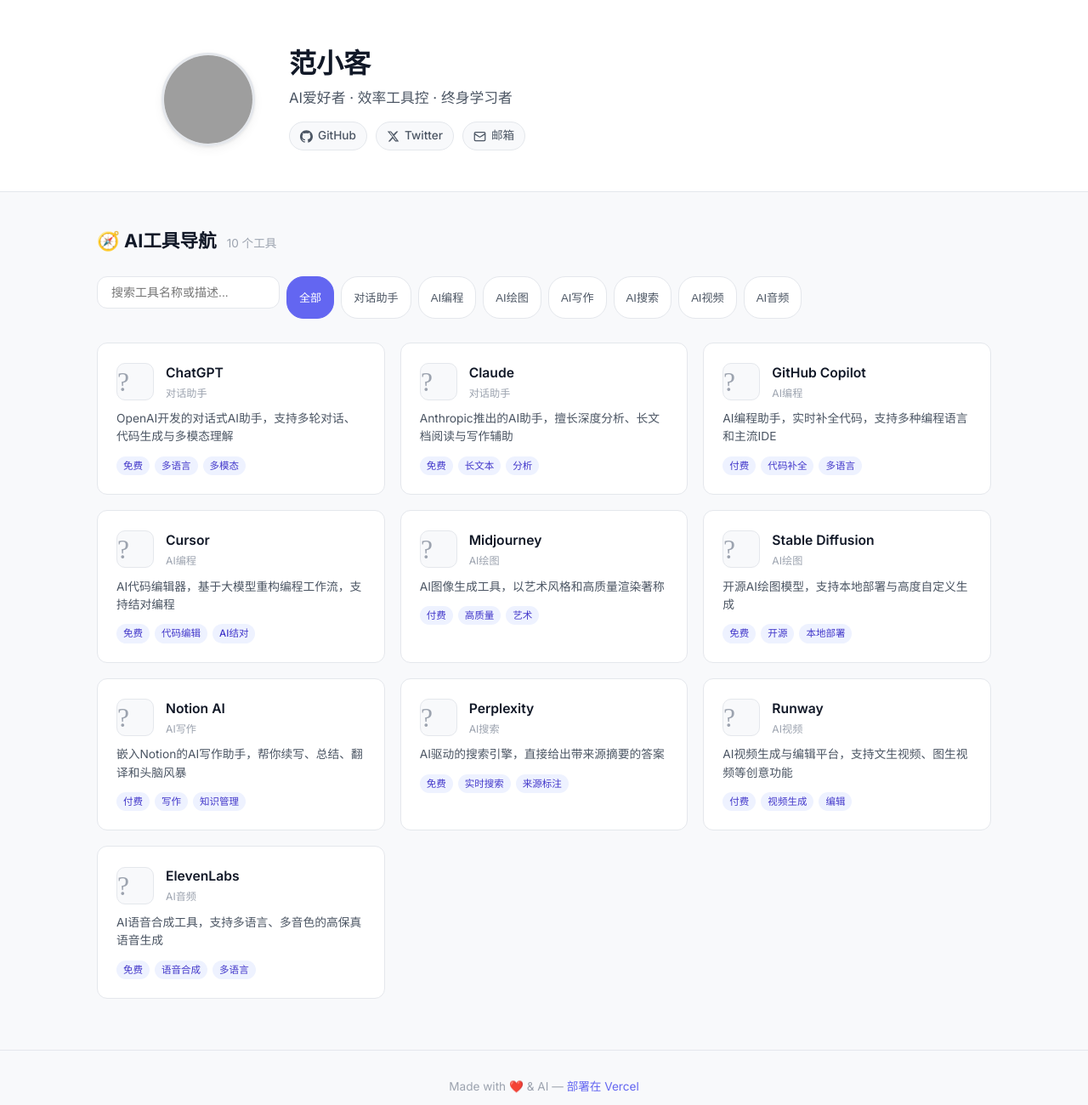
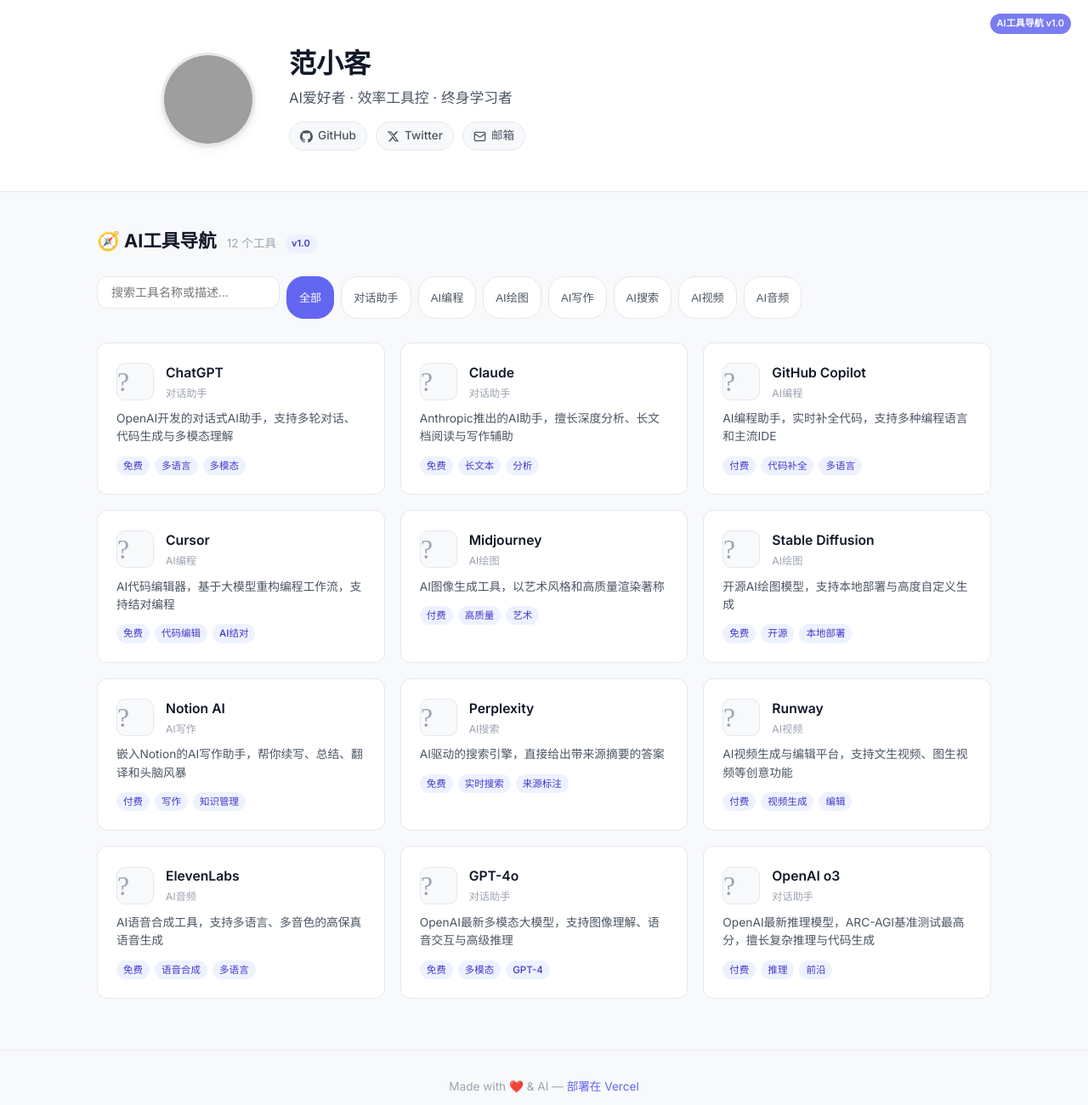
Before and after one commit to xifengfan/personal-homepage, a website: page index.html in a window 1280 px wide. Shown: the whole page at 85% size. Drawn offline with Linux system fonts and the light colour scheme; grey boxes are pictures that could not be loaded.

Commit message:
feat: V1.0 新增工具(OpenAI o3/GPT-4o)+版本标记+header增强

```diff
--- a/data.js
+++ b/data.js
@@ -137,5 +137,27 @@ const toolsData = [
     tags: ["免费", "语音合成", "多语言"],
     isFeatured: false,
     createdAt: "2026-05-20T00:00:00Z"
+  },
+  {
+    id: "openai-o3-001",
+    name: "GPT-4o",
+    description: "OpenAI最新多模态大模型，支持图像理解、语音交互与高级推理",
+    category: "对话助手",
+    icon: "https://www.google.com/s2/favicons?domain=openai.com&sz=64",
+    url: "https://chatgpt.com",
+    tags: ["免费", "多模态", "GPT-4"],
+    isFeatured: true,
+    createdAt: "2026-05-23T00:00:00Z"
+  },
+  {
+    id: "openai-o3-002",
+    name: "OpenAI o3",
+    description: "OpenAI最新推理模型，ARC-AGI基准测试最高分，擅长复杂推理与代码生成",
+    category: "对话助手",
+    icon: "https://www.google.com/s2/favicons?domain=openai.com&sz=64",
+    url: "https://openai.com/index/openai-o3",
+    tags: ["付费", "推理", "前沿"],
+    isFeatured: true,
+    createdAt: "2026-05-23T00:00:00Z"
   }
 ];
--- a/index.html
+++ b/index.html
@@ -11,6 +11,7 @@
 <body>
 
   <!-- ===================== 个人简介区 ===================== -->
+  <div class="version-badge">AI工具导航 v1.0</div>
   <header class="hero">
     <div class="hero-inner">
       <div class="avatar-wrap">
@@ -33,7 +34,10 @@
   <main class="container">
     <div class="section-header">
       <h2>🧭 AI工具导航</h2>
-      <span id="tool-count" class="tool-count"></span>
+      <div class="header-meta">
+        <span id="tool-count" class="tool-count"></span>
+        <span class="version-badge-inline">v1.0</span>
+      </div>
     </div>
 
     <!-- 分类标签 -->
--- a/style.css
+++ b/style.css
@@ -303,3 +303,8 @@ img { display: block; max-width: 100%; }
 .search-wrap { margin-bottom: 12px; }
 .search-input { width: 100%; padding: 10px 16px; border: 1.5px solid var(--border); border-radius: var(--r); font-size: 14px; outline: none; transition: border-color 0.2s; }
 .search-input:focus { border-color: var(--accent); }
+
+/* === V1.0 版本标记 === */
+.version-badge { position: absolute; top: 16px; right: 20px; background: var(--accent); color: #fff; font-size: 11px; padding: 3px 8px; border-radius: 20px; font-weight: 600; opacity: 0.85; }
+.header-meta { display: flex; align-items: center; gap: 10px; }
+.version-badge-inline { background: var(--tag-bg); color: var(--tag-text); font-size: 11px; padding: 2px 8px; border-radius: 20px; font-weight: 600; }
```
